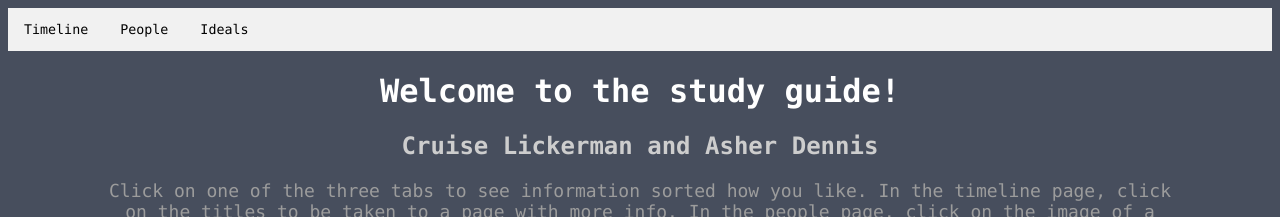
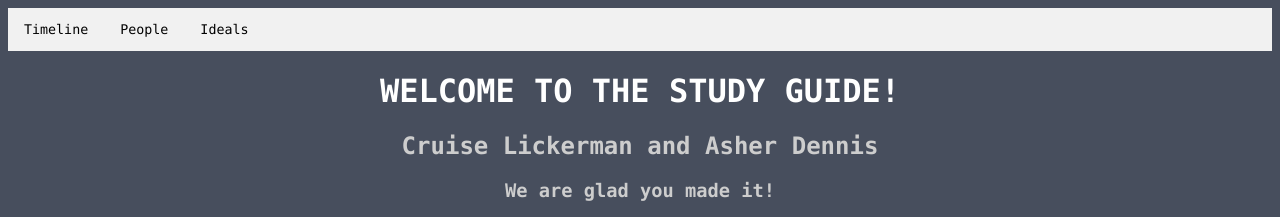
Before and after one commit to terrenana/terrenana.github.io, a plain HTML site: page index.html in a window 1280 px wide. Shown: the top 217 px of the page. Drawn offline with Linux system fonts and the light colour scheme.

Commit message:
Add some things into the header, and add some more pictures

```diff
--- a/index.html
+++ b/index.html
@@ -237,8 +237,9 @@
     </div>
 
     <center>
-        <h1 class="text">Welcome to the study guide!</h1>
+        <h1 class="text">WELCOME TO THE STUDY GUIDE!</h1>
         <h2 style="color:#CDCDCD">Cruise Lickerman and Asher Dennis</h2>
+        <h3 style="color:#CDCDCD">We are glad you made it!</h3>
         <p style="color:#9C9C9C">Click on one of the three tabs to see information sorted how you like.
             In the timeline page, click on the titles to be taken to a page with more info.
             In the people page, click on the image of a person to see more info about them.
```
Also changed, not shown: john-o-sullivan.html (+1 -0 lines), social-contract.html (+1 -0 lines), westward-expansion.html (+1 -0 lines).
